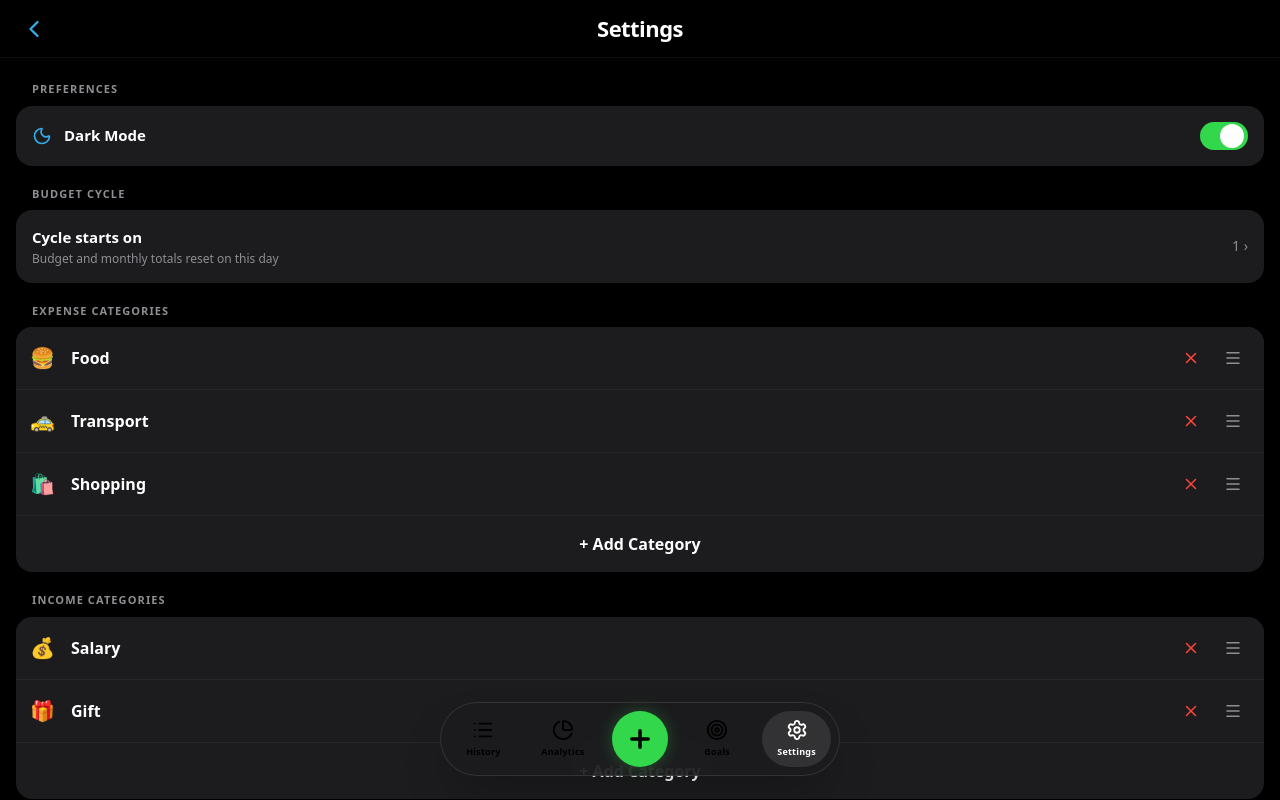
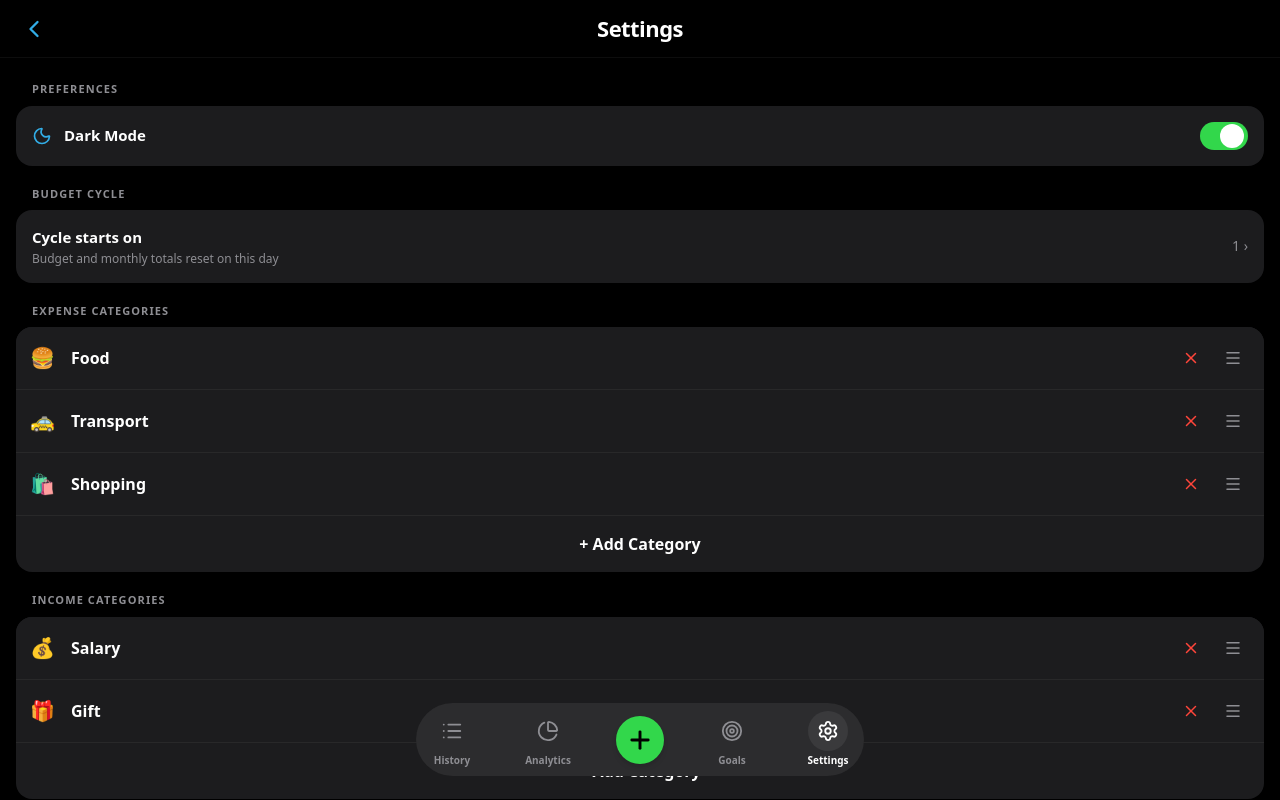
Before and after one commit to pnhatvy/finance-tracker, a React (Vite) app: page /settings in a window 1280 px wide. Built offline with nearby package versions, Linux system fonts and the light colour scheme.

Commit message:
Fix BottomNav and Dynamic Island colors

```diff
--- a/src/App.jsx
+++ b/src/App.jsx
@@ -1,29 +1,98 @@
-import { BrowserRouter, Routes, Route } from "react-router-dom";
-import { AppProvider } from "./AppContext";
+import { BrowserRouter as Router, Routes, Route } from "react-router-dom";
+import { useEffect } from "react";
+import { AppProvider, useAppContext } from "./AppContext";
+import History from "./pages/History";
+import Analytics from "./pages/Analytics";
+import AddTransaction from "./pages/AddTransaction";
+import Goals from "./pages/Goals";
+import Settings from "./pages/Settings";
 import BottomNav from "./components/BottomNav";
-import History from "./pages/History";
-import AddTransaction from "./pages/AddTransaction";
-import Settings from "./pages/Settings";
-import Analytics from "./pages/Analytics";
-import Goals from "./pages/Goals"; // Thêm dòng này
+
+// COMPONENT ĐỒNG BỘ MÀU DYNAMIC ISLAND THEO THEME
+function ThemeSync() {
+  const { theme } = useAppContext();
+
+  useEffect(() => {
+    // 1. Đổi màu gốc của thẻ HTML
+    if (theme === "dark") document.documentElement.classList.add("dark");
+    else document.documentElement.classList.remove("dark");
+
+    // 2. Ép trình duyệt iOS (Dynamic Island) đổi màu theo
+    let metaThemeColor = document.querySelector('meta[name="theme-color"]');
+    if (!metaThemeColor) {
+      metaThemeColor = document.createElement("meta");
+      metaThemeColor.name = "theme-color";
+      document.head.appendChild(metaThemeColor);
+    }
+    // Set Đen Tuyền cho Dark Mode và Xám Nhạt (chuẩn Apple) cho Light Mode
+    metaThemeColor.setAttribute(
+      "content",
+      theme === "dark" ? "#000000" : "#f2f2f7",
+    );
+  }, [theme]);
+
+  return null; // Component này chạy ngầm, không render ra giao diện
+}
+
+function MainLayout({ children }) {
+  return (
+    <>
+      <ThemeSync /> {/* Kích hoạt đồng bộ màu */}
+      {children}
+      <BottomNav />
+    </>
+  );
+}
 
 export default function App() {
   return (
     <AppProvider>
-      <BrowserRouter>
-        <div className="pb-24 min-h-screen bg-appBg text-[var(--text-primary)]">
-          <Routes>
-            <Route path="/" element={<History />} />
-            <Route path="/add" element={<AddTransaction />} />
-            <Route path="/settings" element={<Settings />} />
-            <Route path="/analytics" element={<Analytics />} />
-
-            {/* Sửa lại dòng này thành Component Goals */}
-            <Route path="/goals" element={<Goals />} />
-          </Routes>
-          <BottomNav />
-        </div>
-      </BrowserRouter>
+      <Router>
+        <Routes>
+          <Route
+            path="/"
+            element={
+              <MainLayout>
+                <History />
+              </MainLayout>
+            }
+          />
+          <Route
+            path="/analytics"
+            element={
+              <MainLayout>
+                <Analytics />
+              </MainLayout>
+            }
+          />
+          <Route
+            path="/goals"
+            element={
+              <MainLayout>
+                <Goals />
+              </MainLayout>
+            }
+          />
+          <Route
+            path="/settings"
+            element={
+              <MainLayout>
+                <Settings />
+              </MainLayout>
+            }
+          />
+          {/* Trang AddTransaction nằm đè lên toàn màn hình nên không cần BottomNav */}
+          <Route
+            path="/add"
+            element={
+              <>
+                <ThemeSync />
+                <AddTransaction />
+              </>
+            }
+          />
+        </Routes>
+      </Router>
     </AppProvider>
   );
 }
--- a/src/components/BottomNav.jsx
+++ b/src/components/BottomNav.jsx
@@ -1,61 +1,70 @@
-import { Link, useLocation } from "react-router-dom";
-import { List, PieChart, Target, Plus, Settings } from "lucide-react";
+import { useNavigate, useLocation } from "react-router-dom";
+import { List, PieChart, Plus, Target, Settings } from "lucide-react";
 import { useAppContext } from "../AppContext";
 
 export default function BottomNav() {
+  const navigate = useNavigate();
   const location = useLocation();
-  const { isModalOpen } = useAppContext();
-  const path = location.pathname;
+  const { theme } = useAppContext();
 
-  if (path === "/add" || isModalOpen) return null;
-
-  const tabs = [
-    { to: "/", icon: <List size={22} />, label: "History" },
-    { to: "/analytics", icon: <PieChart size={22} />, label: "Analytics" },
-    {
-      to: "/add",
-      icon: <Plus size={28} strokeWidth={3} className="text-black" />,
-      label: "Add",
-      isSpecial: true,
-    },
-    { to: "/goals", icon: <Target size={22} />, label: "Goals" },
-    { to: "/settings", icon: <Settings size={22} />, label: "Settings" },
+  const navItems = [
+    { id: "/", icon: List, label: "History" },
+    { id: "/analytics", icon: PieChart, label: "Analytics" },
+    { id: "add", icon: Plus, label: "Add", isAdd: true },
+    { id: "/goals", icon: Target, label: "Goals" },
+    { id: "/settings", icon: Settings, label: "Settings" },
   ];
 
   return (
-    <div className="fixed bottom-6 left-1/2 -translate-x-1/2 w-[92%] max-w-[400px] z-40">
-      <div className="bg-[#1c1c1e]/85 backdrop-blur-xl border border-white/10 rounded-full p-2 flex justify-between items-center shadow-2xl relative">
-        {tabs.map((tab) => {
-          const isActive = path === tab.to;
-          if (tab.isSpecial) {
+    <div className="fixed bottom-6 left-1/2 -translate-x-1/2 z-50 w-[90%] max-w-md">
+      <div
+        className={`flex justify-between items-center px-2 py-2 rounded-full transition-colors duration-300 ${theme === "dark" ? "bg-[#2c2c2e]" : "bg-white shadow-[0_8px_30px_rgba(0,0,0,0.12)]"}`}
+      >
+        {navItems.map((item) => {
+          const isActive = location.pathname === item.id;
+
+          // Nút Add to đùng ở giữa
+          if (item.isAdd) {
             return (
-              <Link
-                key={tab.to}
-                to={tab.to}
-                className="relative z-10 mx-1 flex flex-col items-center justify-center w-14 h-14 bg-[#32d74b] rounded-full shadow-[0_0_15px_rgba(50,215,75,0.3)] active:scale-95 transition-transform"
+              <button
+                key={item.id}
+                onClick={() => navigate("/add")}
+                className="w-12 h-12 bg-[#32d74b] rounded-full flex items-center justify-center active:scale-95 transition-transform flex-shrink-0 shadow-md"
               >
-                {tab.icon}
-              </Link>
+                <item.icon size={28} color="black" strokeWidth={2.5} />
+              </button>
             );
           }
+
+          // Các nút còn lại
           return (
-            <Link
-              key={tab.to}
-              to={tab.to}
-              className="relative z-10 flex flex-col items-center justify-center w-[18%] h-14 rounded-full transition-all duration-300"
+            <button
+              key={item.id}
+              onClick={() => navigate(item.id)}
+              className="flex flex-col items-center justify-center w-14 active:scale-95 transition-transform"
             >
               <div
-                className={`absolute inset-0 rounded-full transition-all duration-300 ${isActive ? "bg-white/10 scale-100" : "bg-transparent scale-50 opacity-0"}`}
-              ></div>
-              <div
-                className={`relative z-20 flex flex-col items-center gap-1 transition-colors duration-300 ${isActive ? "text-white" : "text-textSub hover:text-white/70"}`}
+                className={`flex items-center justify-center w-10 h-10 rounded-full transition-colors duration-300 ${isActive ? (theme === "dark" ? "bg-[#3a3a3c]" : "bg-gray-100") : "bg-transparent"}`}
               >
-                {tab.icon}
-                <span className="text-[9px] font-bold tracking-wide">
-                  {tab.label}
-                </span>
+                <item.icon
+                  size={22}
+                  className={
+                    isActive
+                      ? theme === "dark"
+                        ? "text-white"
+                        : "text-black"
+                      : theme === "dark"
+                        ? "text-[#8e8e93]"
+                        : "text-gray-400"
+                  }
+                />
               </div>
-            </Link>
+              <span
+                className={`text-[10px] font-semibold mt-0.5 ${isActive ? (theme === "dark" ? "text-white" : "text-black") : theme === "dark" ? "text-[#8e8e93]" : "text-gray-400"}`}
+              >
+                {item.label}
+              </span>
+            </button>
           );
         })}
       </div>
```
